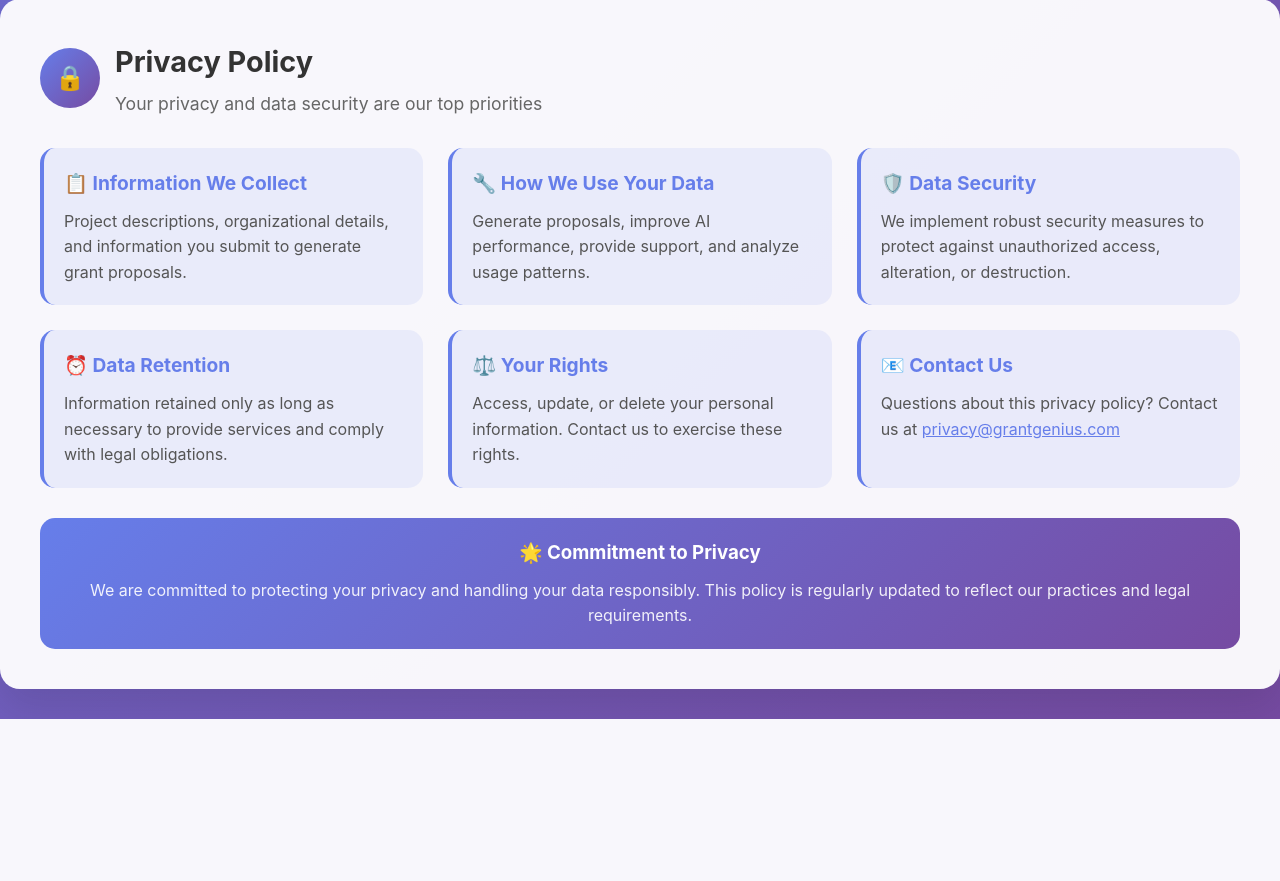
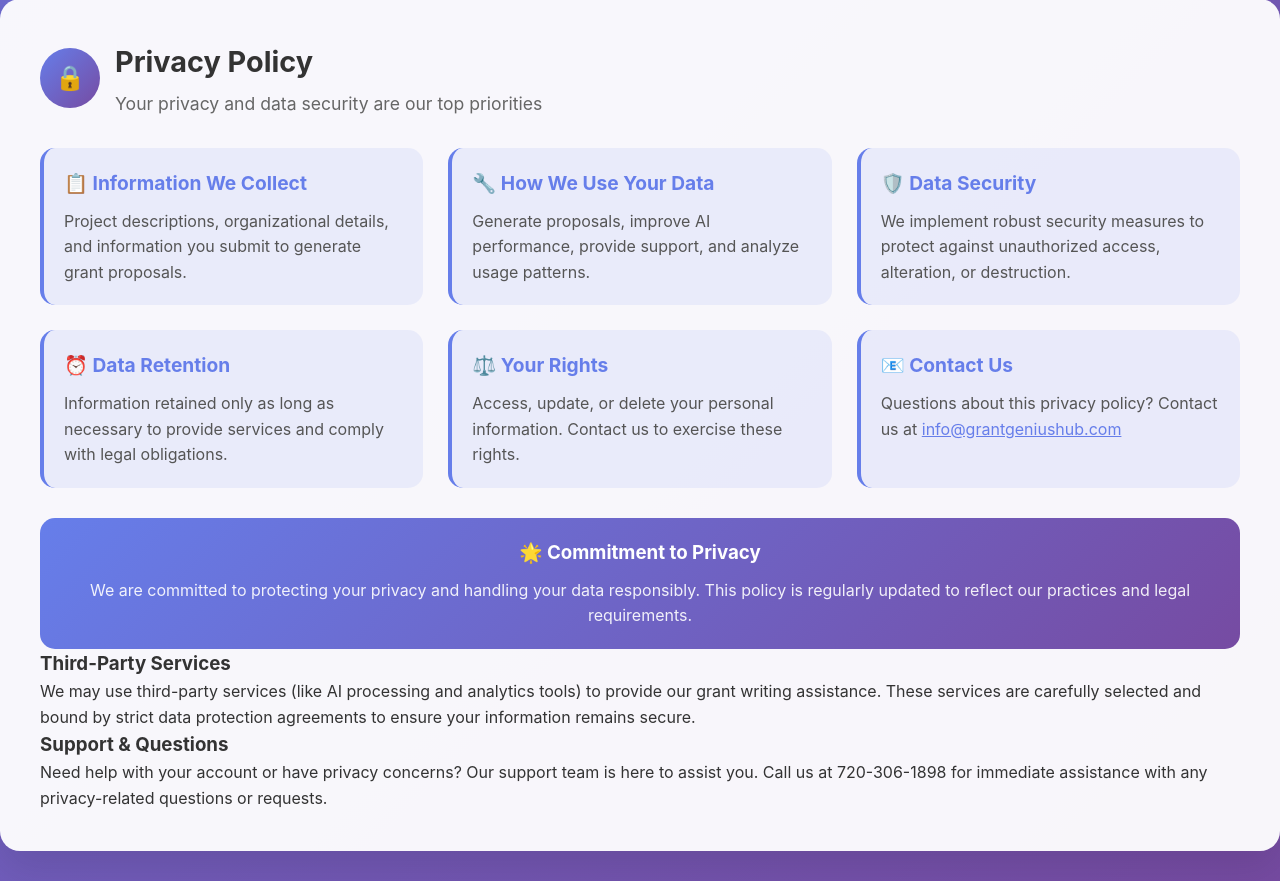
Before and after one commit to voycebutler18/GrantGenius-, a Flask app: page / in a window 1280 px wide. Shown: the part 1517-2398 px from the top of the page. Before the commit the page ends 2236 px from the top, so only its background shows below. Run offline with Flask 3, Linux system fonts and the light colour scheme.

Commit message:
Update index.html

```diff
--- a/templates/index.html
+++ b/templates/index.html
@@ -613,14 +613,17 @@
 
         <div style="background: rgba(102, 126, 234, 0.1); border-radius: 15px; padding: 20px; border-left: 4px solid #667eea;">
             <h3 style="color: #667eea; margin-bottom: 10px; font-size: 1.2rem;">📧 Contact Us</h3>
-            <p style="color: #555; margin: 0;">Questions about this privacy policy? Contact us at <a href="mailto:privacy@grantgenius.com" style="color: #667eea;">privacy@grantgenius.com</a></p>
+            <p style="color: #555; margin: 0;">Questions about this privacy policy? Contact us at <a href="mailto:info@grantgeniushub.com" style="color: #667eea;">info@grantgeniushub.com</a></p>
         </div>
     </div>
-
     <div style="background: linear-gradient(135deg, #667eea 0%, #764ba2 100%); color: white; padding: 20px; border-radius: 15px; text-align: center;">
         <h3 style="margin-bottom: 10px;">🌟 Commitment to Privacy</h3>
         <p style="margin: 0; opacity: 0.9;">We are committed to protecting your privacy and handling your data responsibly. This policy is regularly updated to reflect our practices and legal requirements.</p>
     </div>
+    <h3>Third-Party Services</h3>
+    <p>We may use third-party services (like AI processing and analytics tools) to provide our grant writing assistance. These services are carefully selected and bound by strict data protection agreements to ensure your information remains secure.</p>
+    <h3>Support & Questions</h3>
+    <p>Need help with your account or have privacy concerns? Our support team is here to assist you. Call us at 720-306-1898 for immediate assistance with any privacy-related questions or requests.</p>
 </div>
 </body>
 </html>
```
